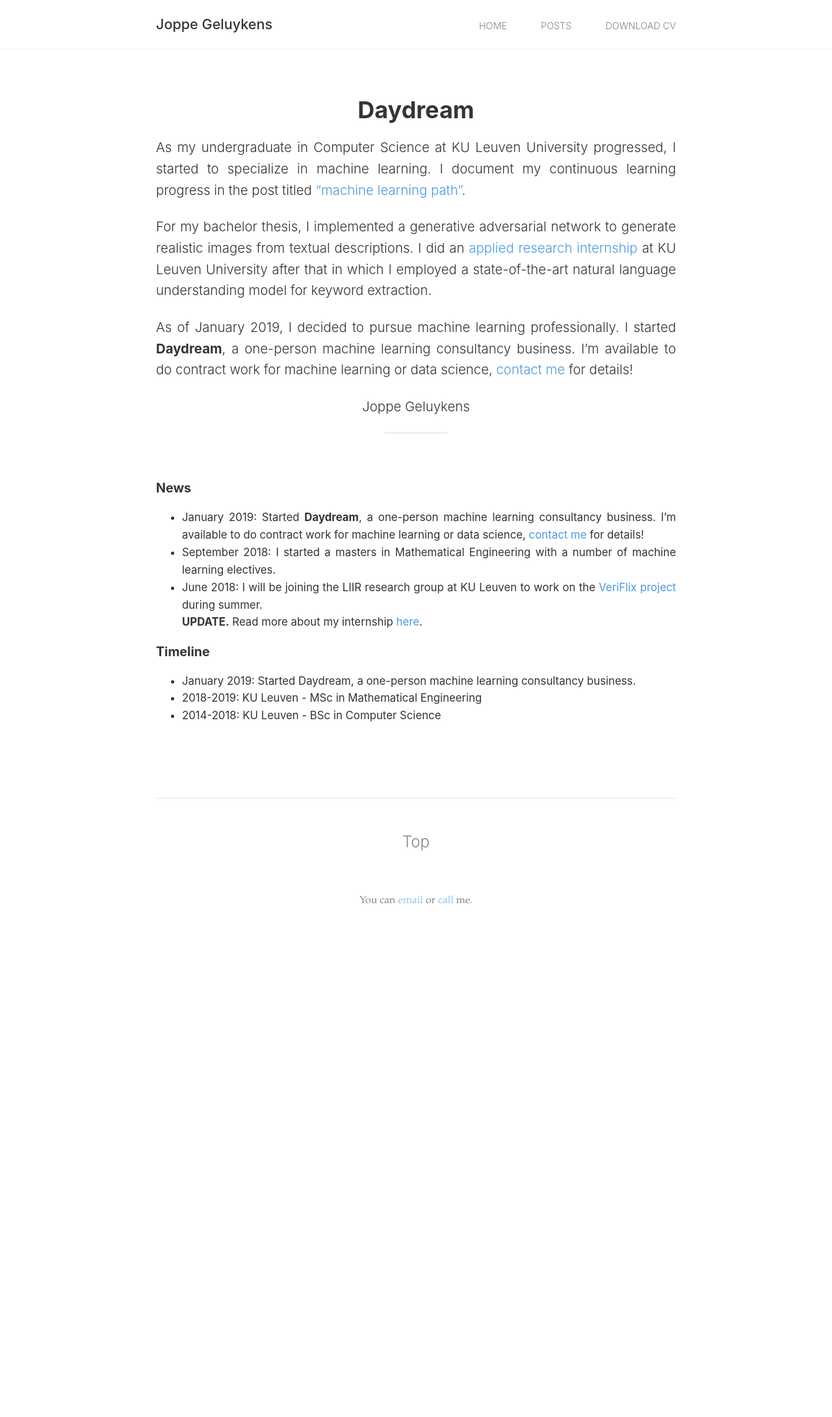
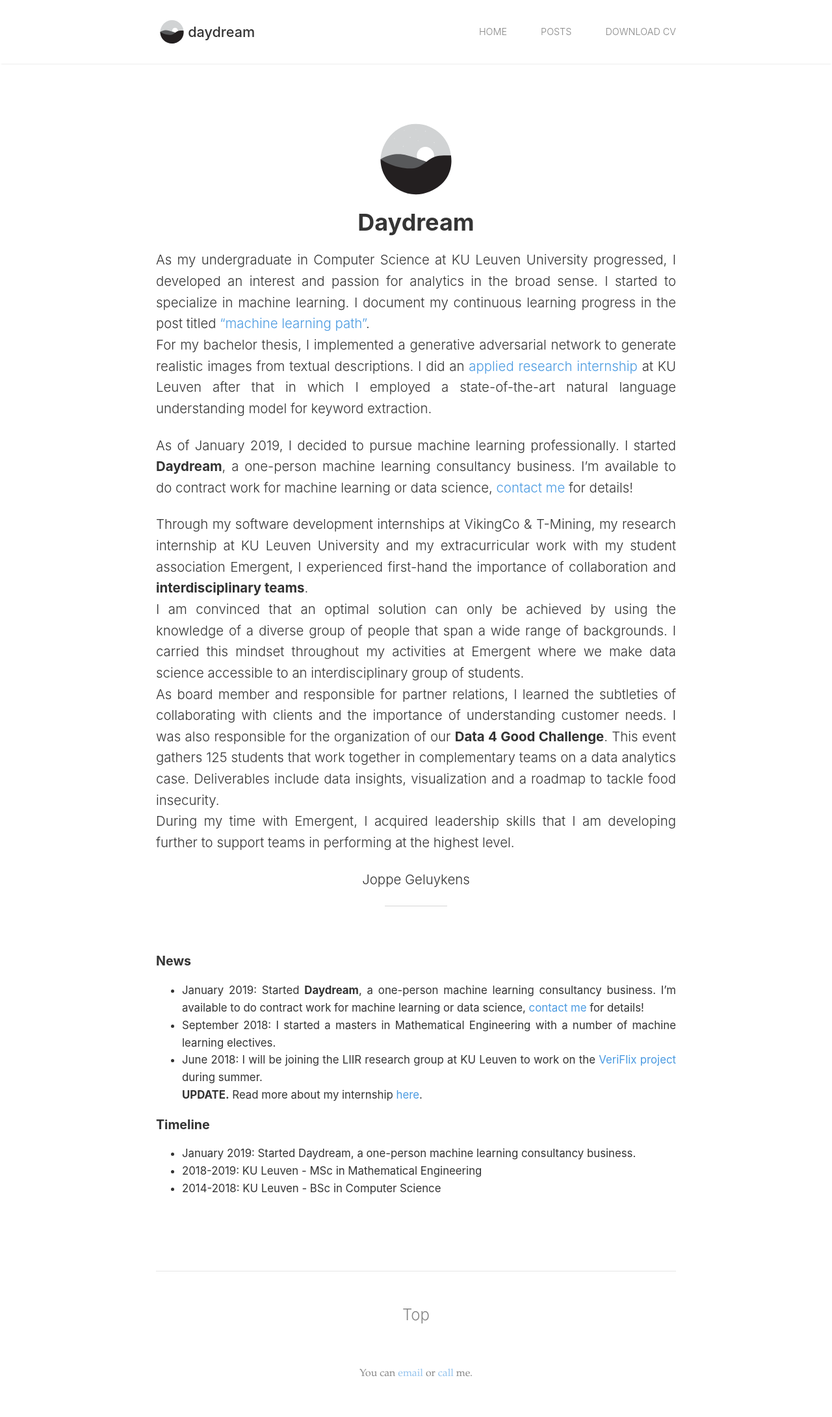
Before and after one commit to jppgks/blog, a Jekyll site: the page built from index.md, in a window 1280 px wide. Shown: the whole page at 65% size. Built offline with Jekyll 4.4.1, drawn with Linux system fonts in a browser that asks for light colours; before the commit the page ends 1453 px from its top, so only the background shows below that.

Commit message:
add logo + extra info

```diff
--- a/_config.yml
+++ b/_config.yml
@@ -3,10 +3,10 @@
 paginate_path:  /blog/page:num/
 
 # Setup
-title:          "Joppe Geluykens"
+title:          "daydream"
 paginate:       5
 baseurl:        ""
-url:            "http://rvrie.com"
+url:            "https://rvrie.com"
 
 # Assets
 sass:
@@ -19,7 +19,7 @@
 # About
 author:
   name:         Joppe Geluykens
-  url:          http://rvrie.com
+  url:          https://rvrie.com
   email:        joppe@rvrie.com
 
 # Custom vars
--- a/_layouts/default.html
+++ b/_layouts/default.html
@@ -6,7 +6,8 @@
   <body>
     <nav class="nav">
       <div class="nav-container">
-        <a href="{{ site.baseurl }}/">
+        <a href="{{ site.baseurl }}/" class="logo">
+		  <img src="/assets/logo_bw.svg">
           <h2 class="nav-title">{{ site.title }}</h2>
         </a>
         <ul class="menu">
--- a/_layouts/post.html
+++ b/_layouts/post.html
@@ -4,7 +4,7 @@
 
 <div class="post">
   {% if page.header %}
-  <img src="{{page.header}}" />
+  <img {{page.header}} style="margin: auto">
   {% endif %}
 
   <h1 class="post-title">{{ page.title }}</h1>
--- a/_sass/_layout.scss
+++ b/_sass/_layout.scss
@@ -18,9 +18,22 @@
   font-size: $detail-font-size;
 
   &-container {
-    margin: 1rem auto;
+    margin: 1rem auto 0 auto;
     position: relative;
     text-align: center;
+
+    .logo {
+      display: inline-table;
+
+      img {
+        float: left;
+        height: 50px;
+      }
+
+      h2 {
+        line-height: 50px;
+      }
+    }
   }
 
   &-title {
@@ -39,12 +52,15 @@
 
   ul {
     list-style-type: none;
-    margin: 1rem 0 0;
+    margin: 0rem 0 0;
     padding: 0;
     text-align: center;
+    line-height: 50px;
 
     &.menu {
       text-transform: uppercase;
+      margin: 0;
+      top: 0;
     }
   }
 
--- a/index.md
+++ b/index.md
@@ -2,19 +2,22 @@
 layout: post
 title:  "Daydream"
 author: "Joppe"
+header: src="/assets/logo_bw.svg" height="150px"
 ---
 
 <div class="post-intro">
 <p>
-As my undergraduate in Computer Science at KU Leuven University progressed, I started to specialize in machine learning.
-I document my continuous learning progress in the post titled <a href="/machine-learning-path">“machine learning path”</a>.
-</p>
-<p>
-For my bachelor thesis, I implemented a generative adversarial network to generate realistic images from textual descriptions.
-I did an <a href="/research-internship-summer2018">applied research internship</a> at KU Leuven University after that in which I employed a state-of-the-art natural language understanding model for keyword extraction.
+As my undergraduate in Computer Science at KU Leuven University progressed, I developed an interest and passion for analytics in the broad sense. I started to specialize in machine learning. I document my continuous learning progress in the post titled <a href="/machine-learning-path">“machine learning path”</a>.<br/>
+For my bachelor thesis, I implemented a generative adversarial network to generate realistic images from textual descriptions. I did an <a href="/research-internship-summer2018">applied research internship</a> at KU Leuven after that in which I employed a state-of-the-art natural language understanding model for keyword extraction.
 </p>
 <p>
 As of January 2019, I decided to pursue machine learning professionally. I started <b>Daydream</b>, a one-person machine learning consultancy business. I’m available to do contract work for machine learning or data science, <a href="m&#97;il&#116;o&#58;&#106;opp%65&#64;%&#55;&#50;&#118;r%69%65&#46;%63&#111;m">contact me</a> for details!
+</p>
+<p>
+Through my software development internships at VikingCo & T-Mining, my research internship at KU Leuven University and my extracurricular work with my student association Emergent, I experienced first-hand the importance of collaboration and <b>interdisciplinary teams</b>.<br/>
+I am convinced that an optimal solution can only be achieved by using the knowledge of a diverse group of people that span a wide range of backgrounds. I carried this mindset throughout my activities at Emergent where we make data science accessible to an interdisciplinary group of students.<br/>
+As board member and responsible for partner relations, I learned the subtleties of collaborating with clients and the importance of understanding customer needs. I was also responsible for the organization of our <b>Data 4 Good Challenge</b>. This event gathers 125 students that work together in complementary teams on a data analytics case. Deliverables include data insights, visualization and a roadmap to tackle food insecurity. <br/>
+During my time with Emergent, I acquired leadership skills that I am developing further to support teams in performing at the highest level.
 </p>
 <p style="text-align: center;">Joppe Geluykens</p>
 </div>
```
Also changed, not shown: _posts/2019-01-10-kul-research-internship-summer18.md (+1 -1 lines), assets/logo_bw.svg (added).
